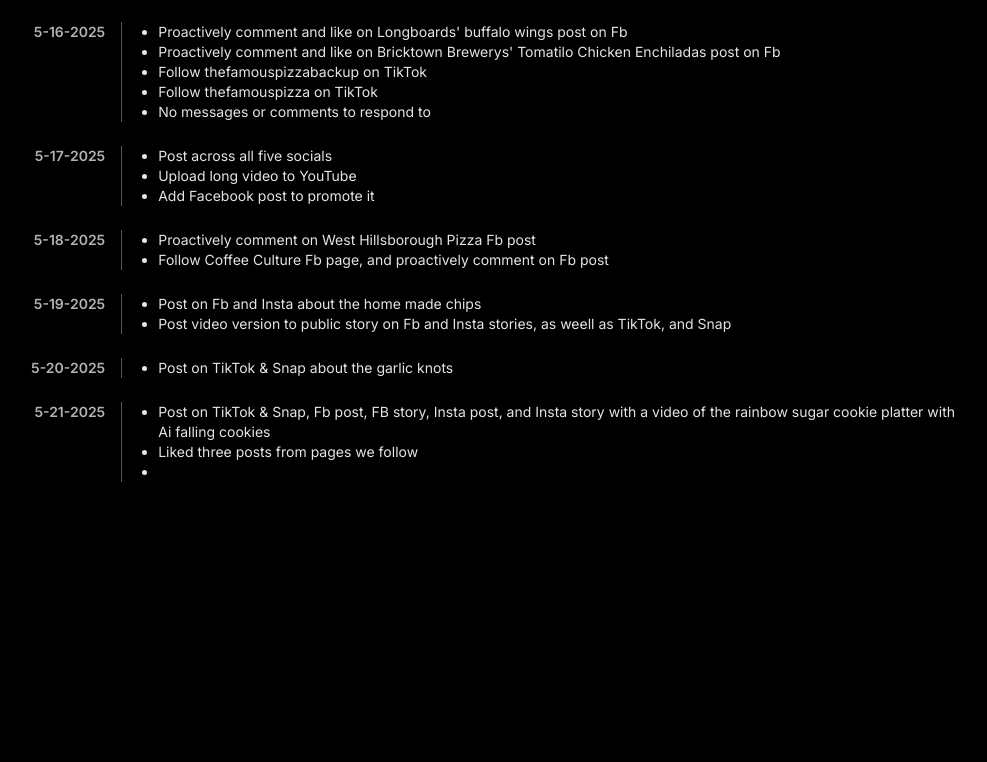
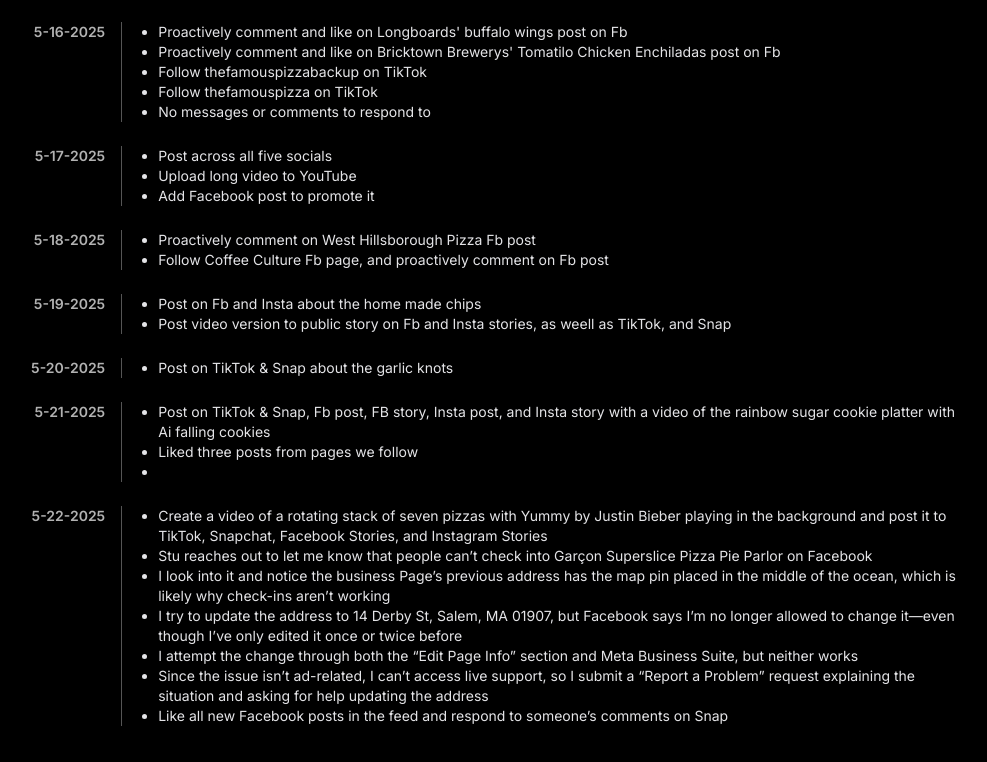
Before and after one commit to rowgregory/sqysh, a Next.js app: page /clients/garcon/changelog in a window 1280 px wide. Shown: the part 1583-2345 px from the top of the page, without its empty margins (201-1188 px from the left). Before the commit the page ends 2189 px from the top, so only its background shows below. Built offline with nearby package versions, Linux system fonts and the light colour scheme; a web font is replaced by a local one.

Commit message:
chore(garcon):Update changelog

```diff
--- a/app/clients/garcon/changelog/page.tsx
+++ b/app/clients/garcon/changelog/page.tsx
@@ -69,6 +69,10 @@ const changelogData = [
     date: "5-21-2025",
     message: `Post on TikTok & Snap, Fb post, FB story, Insta post, and Insta story with a video of the rainbow sugar cookie platter with Ai falling cookies. Liked three posts from pages we follow.`,
   },
+  {
+    date: "5-22-2025",
+    message: `Create a video of a rotating stack of seven pizzas with Yummy by Justin Bieber playing in the background and post it to TikTok, Snapchat, Facebook Stories, and Instagram Stories. Stu reaches out to let me know that people can’t check into Garçon Superslice Pizza Pie Parlor on Facebook. I look into it and notice the business Page’s previous address has the map pin placed in the middle of the ocean, which is likely why check-ins aren’t working. I try to update the address to 14 Derby St, Salem, MA 01907, but Facebook says I’m no longer allowed to change it—even though I’ve only edited it once or twice before. I attempt the change through both the “Edit Page Info” section and Meta Business Suite, but neither works. Since the issue isn’t ad-related, I can’t access live support, so I submit a “Report a Problem” request explaining the situation and asking for help updating the address.  Like all new Facebook posts in the feed and respond to someone’s comments on Snap`,
+  },
 ];
 
 const GarconChangeLog = () => {
```
